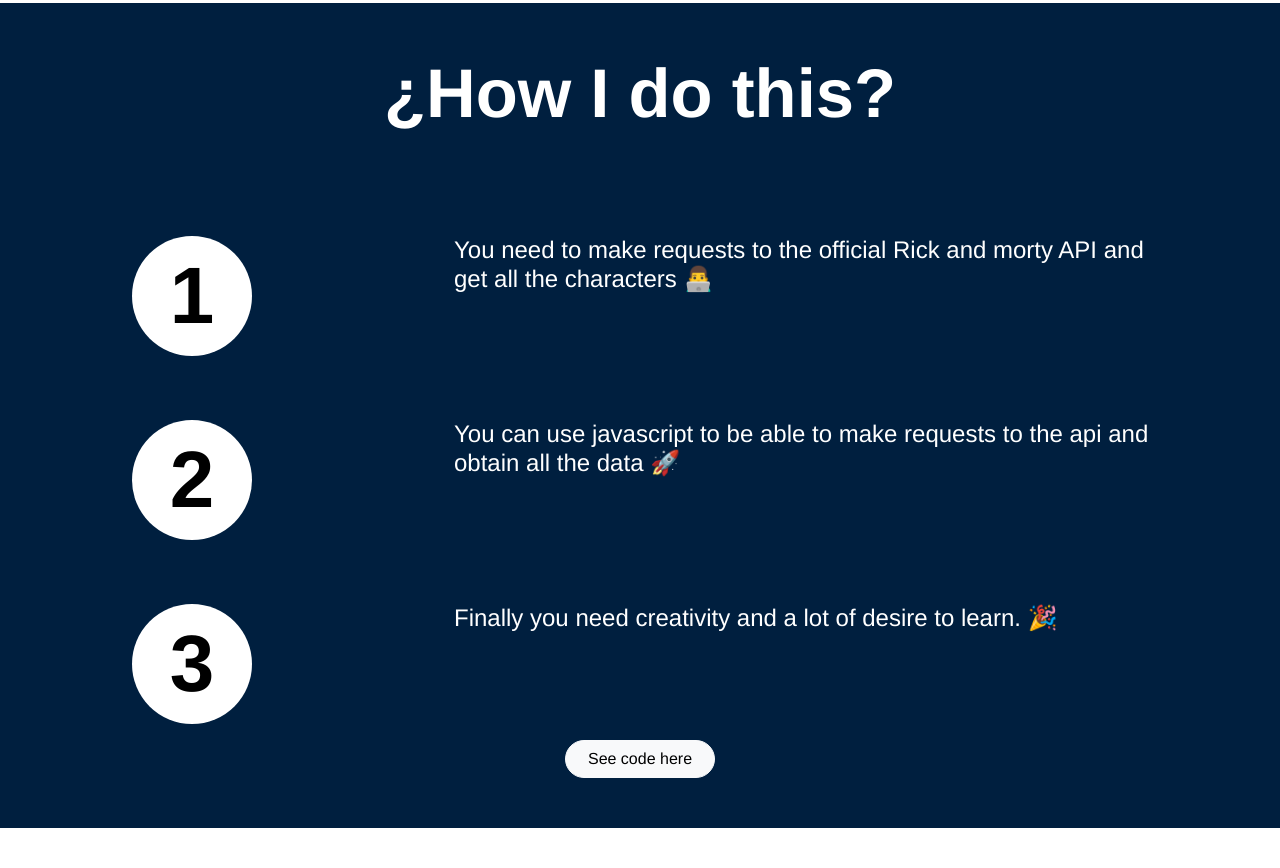
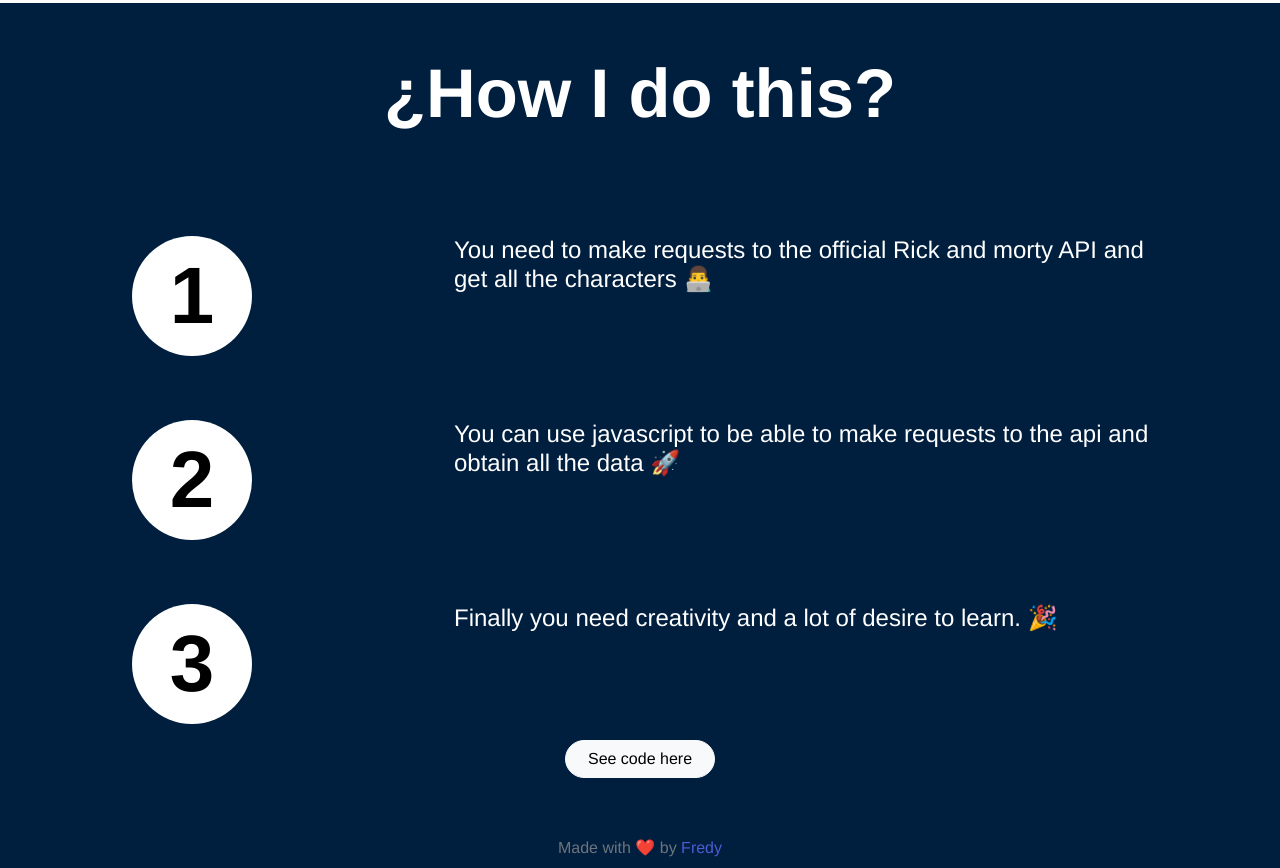
Before and after one commit to DanielReyes03/RickAndMorty_Guide, a website with bundled scripts: page index.html in a window 1280 px wide. Shown: the part 1028-1896 px from the top of the page. Before the commit the page ends 1856 px from the top, so only its background shows below. Built offline with nearby package versions, Linux system fonts and the light colour scheme; no server answers.

Commit message:
adding footer

```diff
--- a/css/main.css
+++ b/css/main.css
@@ -250,6 +250,15 @@ footer .card .card-footer a{
     color: rgb(77, 91, 212);
     text-decoration: none;
 }
+footer .footer__bg{
+    background-color: #001F3F;
+    border-radius: 0;
+    border: none;
+}
+.card-footer{
+    border-top: 0 !important;
+    border-radius: 0 !important;
+}
 @keyframes pulse {
 	0% {
 		transform: scale(0.95);
--- a/index.html
+++ b/index.html
@@ -122,17 +122,16 @@
             </div>
         </div>
     </div>
-    <!-- <footer>
-        <div class="card text-center">
-            <div class="card-body">
-              <h4 class="card-title">Rick And morty guide</h4>
+    <footer>
+        <div class="card text-center footer__bg">
+            <!-- <div class="card-body">
               <p class="card-text">Fork this project in: <a href="">Github</a></p>
-            </div>
+            </div> -->
             <div class="card-footer text-muted">
               Made with ❤️ by <a href="https://fredy-647f4.web.app/">Fredy</a>
             </div>
           </div>
-    </footer> -->
+    </footer>
 </body>
 <script src="https://ajax.googleapis.com/ajax/libs/jquery/3.5.1/jquery.min.js"></script>
 <script src="https://unpkg.com/scrollreveal"></script>
```
